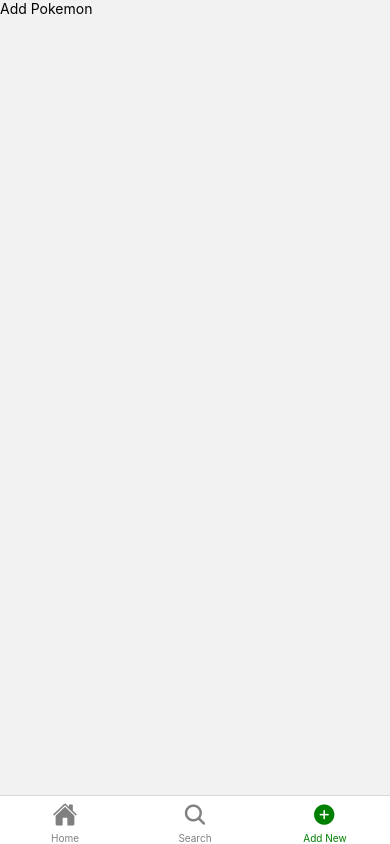
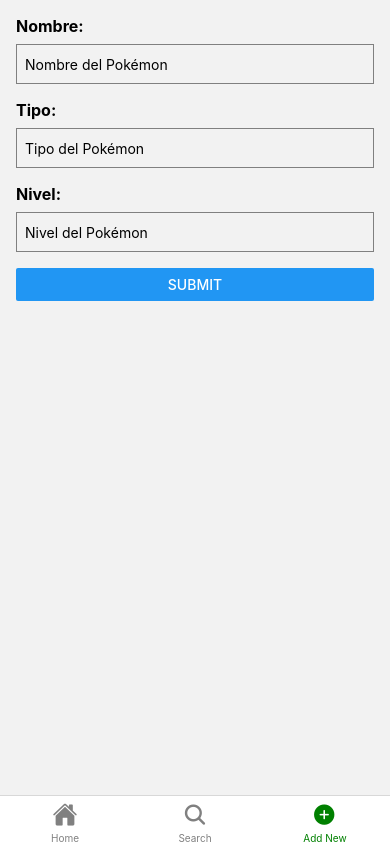
Before and after one commit to teresamadridejos/rn-pokedex, a React Native app: screen /AddNew in a window 390 px wide. Built offline with nearby package versions, Linux system fonts and the light colour scheme; no server answers.

Commit message:
AddNewPokemonScreen created

```diff
--- a/package.json
+++ b/package.json
@@ -18,6 +18,7 @@
     "expo-status-bar": "~1.6.0",
     "react": "18.2.0",
     "react-native": "0.72.4",
+    "react-native-linear-gradient": "^2.8.2",
     "react-native-vector-icons": "^10.0.0",
     "react-native-web": "~0.19.6"
   },
--- a/src/screens/AddPokemonScreen.tsx
+++ b/src/screens/AddPokemonScreen.tsx
@@ -1,15 +1,74 @@
-import React from 'react';
-import { View, Text, SafeAreaView } from 'react-native';
+import React, { useState } from "react";
+import { View, Text, TextInput, Button, StyleSheet } from "react-native";
 
+export default function AddPokemonScreen() {
+  const [name, setName] = useState("");
+  const [type, setType] = useState("");
+  const [level, setLevel] = useState("");
 
-const AddPokemonScreen = () => {
+  const handleAddPokemon = () => {
+    // Aquí puedes realizar la lógica para agregar el Pokémon a tu lista de Pokémon
+    // Puedes utilizar los valores de 'name', 'type' y 'level' que se han guardado en los estados
+    // También puedes validar los datos antes de agregar el Pokémon
+
+    // Por ejemplo, podrías almacenarlos en un array o enviarlos a través de una API
+    const newPokemon = {
+      name: name,
+      type: type,
+      level: level,
+    };
+
+    // Realizar alguna acción con 'newPokemon'
+
+    // Luego puedes redirigir al usuario a la página principal o hacer lo que desees
+  };
+
   return (
-    <SafeAreaView>
-      <Text>Add Pokemon </Text>
-    </SafeAreaView>
+    <View style={styles.container}>
+      <Text style={styles.label}>Nombre:</Text>
+      <TextInput
+        style={styles.input}
+        value={name}
+        onChangeText={(text) => setName(text)}
+        placeholder="Nombre del Pokémon"
+      />
+
+      <Text style={styles.label}>Tipo:</Text>
+      <TextInput
+        style={styles.input}
+        value={type}
+        onChangeText={(text) => setType(text)}
+        placeholder="Tipo del Pokémon"
+      />
+
+      <Text style={styles.label}>Nivel:</Text>
+      <TextInput
+        style={styles.input}
+        value={level}
+        onChangeText={(text) => setLevel(text)}
+        placeholder="Nivel del Pokémon"
+      />
+
+      <Button title="Submit" onPress={handleAddPokemon} />
+    </View>
   );
-};
+}
 
-
-
-export default AddPokemonScreen;
+const styles = StyleSheet.create({
+  container: {
+    flex: 1,
+    padding: 16,
+  },
+  label: {
+    fontSize: 16,
+    fontWeight: "bold",
+    marginBottom: 8,
+  },
+  input: {
+    height: 40,
+    borderColor: "gray",
+    borderWidth: 1,
+    marginBottom: 16,
+    paddingHorizontal: 8,
+  },
+});
--- a/src/screens/HomeScreen.tsx
+++ b/src/screens/HomeScreen.tsx
@@ -53,7 +53,7 @@
     top: -50,
   },
   title: {
-    fontSize: 24,
+    fontSize: 34,
     fontWeight: "bold",
     paddingHorizontal: 16,
     color: "grey",
```
Also changed, not shown: 1 other file (tests, documents, lock files or other folders).
